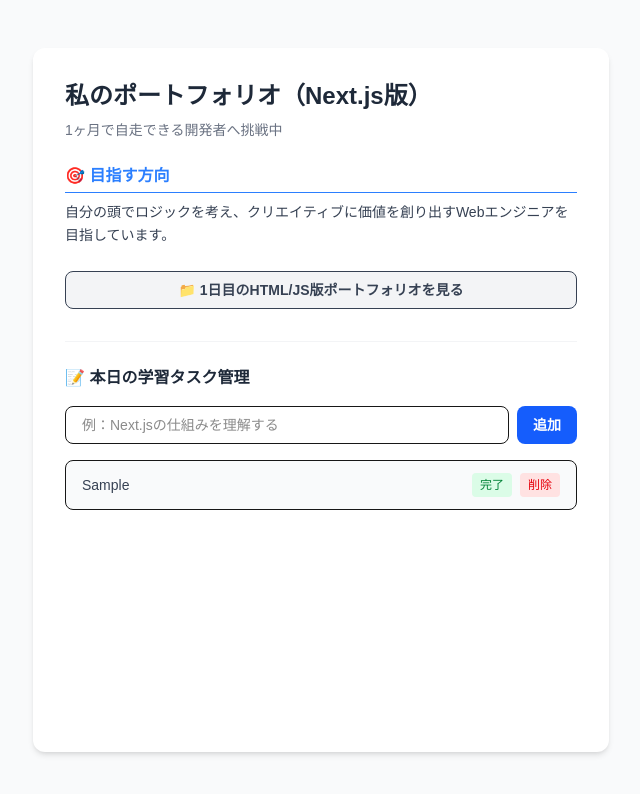
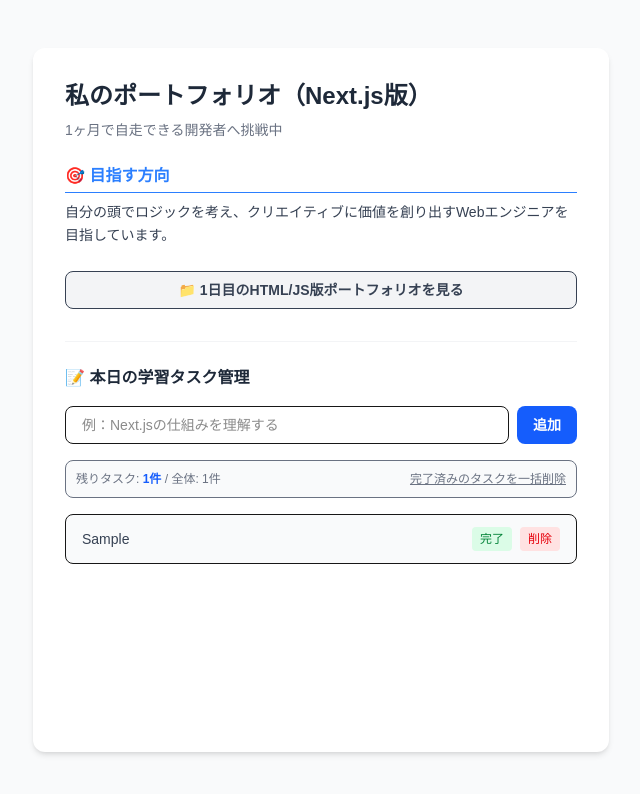
Before and after one commit to situkut5012-design/portfolio, a Next.js app: page / in a window 1280 px wide. Both pictures are taken after typing "Sample" into the empty fields and a click on the button "追加". Shown: the top 794 px of the page, without its empty margins (319-959 px from the left). Built offline with nearby package versions, Linux system fonts and the light colour scheme.

Commit message:
タスクの残数とタスクの一括削除を追加

```diff
--- a/app/page.tsx
+++ b/app/page.tsx
@@ -23,7 +23,7 @@ export default function Home() {
         console.error('データの読み込みに失敗しました', e);
       }
     }
-    setIsInitialized(true); // 初期化完了フラグを立てる
+    setIsInitialized(true);
   }, []);
 
   // 2. 初期化が終わったあとに、tasksが変更されたら自動保存する
@@ -57,6 +57,14 @@ export default function Home() {
   const deleteTask = (id: number) => {
     setTasks(tasks.filter((task) => task.id !== id));
   };
+
+  // ★追加：完了済みのタスクをすべて削除する関数
+  const clearCompletedTasks = () => {
+    setTasks(tasks.filter((task) => !task.completed));
+  };
+
+  // ★追加：未完了のタスク数を計算
+  const remainingCount = tasks.filter((task) => !task.completed).length;
 
   return (
     <main className="min-h-screen bg-gray-50 py-12 px-4 flex justify-center">
@@ -102,6 +110,19 @@ export default function Home() {
             </button>
           </form>
 
+          {/* ★追加：残りタスク数と一括削除ボタンを表示するエリア */}
+          {tasks.length > 0 && (
+            <div className="flex justify-between items-center mb-4 text-xs text-gray-500 bg-gray-50 p-2.5 rounded-lg border">
+              <span>残りタスク: <strong className="text-blue-600">{remainingCount}件</strong> / 全体: {tasks.length}件</span>
+              <button
+                onClick={clearCompletedTasks}
+                className="hover:text-red-600 transition underline"
+              >
+                完了済みのタスクを一括削除
+              </button>
+            </div>
+          )}
+
           <ul className="space-y-2">
             {tasks.map((task) => (
               <li
```
